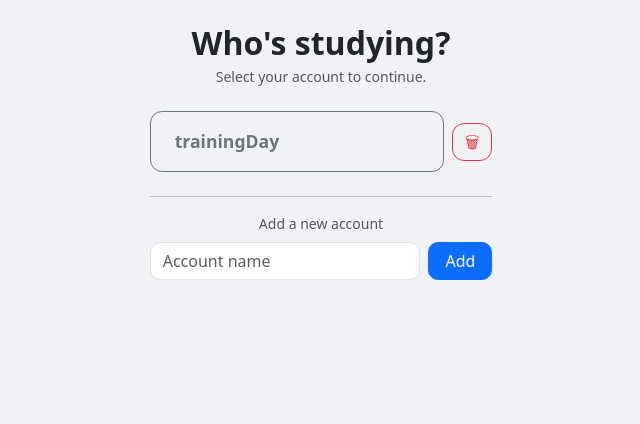
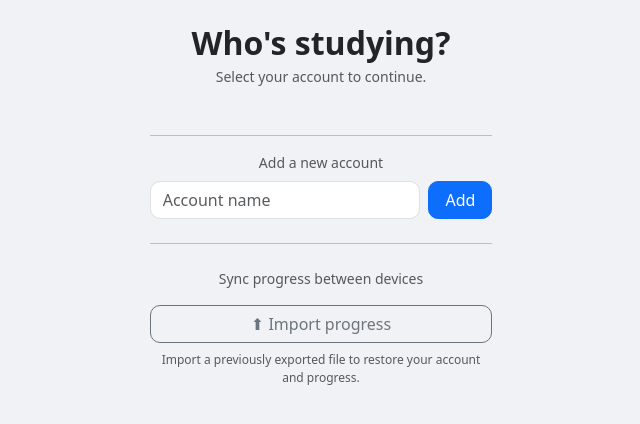
Before and after one commit to trainingDay25/MandarinTrainer, a Flask app: page /users in a window 1280 px wide. Shown: the part 122-546 px from the top of the page, without its empty margins (319-959 px from the left). Run offline with Flask 3, Linux system fonts and the light colour scheme; data comes from the database, SQL or seed files in the repository; some libraries are stand-ins or nearby versions.

Commit message:
Emtpy Account DB

```diff
--- a/src/mandarin_trainer/server.py
+++ b/src/mandarin_trainer/server.py
@@ -1,4 +1,4 @@
-from flask import Flask, render_template, request, jsonify, session, redirect, url_for, send_from_directory, send_file
+from flask import Flask, render_template, request, jsonify, session, redirect, url_for, send_from_directory, send_file, g
 import sqlite3
 import os
 import sys
@@ -466,7 +466,6 @@ def init_db():
                 name       TEXT    NOT NULL UNIQUE,
                 created_at TEXT    DEFAULT (datetime('now'))
             );
-            INSERT OR IGNORE INTO users (id, name) VALUES (1, 'trainingDay');
         ''')
 
         # Migrate progress: add user_id, rebuild with composite PK (user_id, word_id)
@@ -657,7 +656,16 @@ def get_sid():
     return session['sid']
 
 def get_user_id():
-    return session.get('user_id')
+    if 'validated_user_id' in g:
+        return g.validated_user_id
+    uid = session.get('user_id')
+    if uid is not None:
+        with get_db() as conn:
+            if not conn.execute('SELECT id FROM users WHERE id = ?', (uid,)).fetchone():
+                session.pop('user_id', None)
+                uid = None
+    g.validated_user_id = uid
+    return uid
 
 def load_queue(sid):
     with get_db() as conn:
@@ -2433,6 +2441,21 @@ def users_switch(user_id):
     return redirect('/')
 
 
+@app.route('/users/rename/<int:user_id>', methods=['POST'])
+def users_rename(user_id):
+    data = request.get_json(silent=True) or {}
+    name = (data.get('name') or '').strip()
+    if not name:
+        return jsonify({'ok': False, 'error': 'Name cannot be empty.'})
+    with get_db() as conn:
+        if not conn.execute('SELECT id FROM users WHERE id = ?', (user_id,)).fetchone():
+            return jsonify({'ok': False, 'error': 'User not found.'})
+        if conn.execute('SELECT id FROM users WHERE name = ? AND id != ?', (name, user_id)).fetchone():
+            return jsonify({'ok': False, 'error': f'An account named "{name}" already exists.'})
+        conn.execute('UPDATE users SET name = ? WHERE id = ?', (name, user_id))
+    return jsonify({'ok': True, 'name': name})
+
+
 # ── Progress sync export / import ────────────────────────────────────────────
 
 def _collect_sync_payload(uid, conn):
--- a/src/mandarin_trainer/templates/users.html
+++ b/src/mandarin_trainer/templates/users.html
@@ -10,22 +10,41 @@
 
     <div class="d-flex flex-column gap-2 mb-4">
       {% for u in users %}
-      <div class="d-flex gap-2 align-items-center">
-        <form method="post" action="/users/switch/{{ u.id }}" class="flex-grow-1">
+      <div class="d-flex gap-2 align-items-center flex-wrap" id="urow-{{ u.id }}">
+
+        <!-- Normal view: select button -->
+        <form method="post" action="/users/switch/{{ u.id }}" class="flex-grow-1" id="uswitch-{{ u.id }}">
           <button type="submit"
                   class="btn w-100 text-start px-4 py-3 fw-semibold
                          {% if current_user_id == u.id %}btn-dark{% else %}btn-outline-secondary{% endif %}"
                   style="font-size:1.1rem; border-radius:12px">
-            {{ u.name }}
+            <span id="unamedisp-{{ u.id }}">{{ u.name }}</span>
             {% if current_user_id == u.id %}
             <span class="float-end badge bg-secondary fw-normal" style="margin-top:2px">active</span>
             {% endif %}
           </button>
         </form>
-        <form method="post" action="/users/delete/{{ u.id }}"
+
+        <!-- Rename view (hidden by default) -->
+        <div class="flex-grow-1 d-none" id="urename-{{ u.id }}">
+          <div class="d-flex gap-1">
+            <input type="text" class="form-control" id="unameinput-{{ u.id }}"
+                   value="{{ u.name|e }}" maxlength="40" style="border-radius:10px"
+                   onkeydown="if(event.key==='Enter')submitRename({{ u.id }});else if(event.key==='Escape')cancelRename({{ u.id }})">
+            <button class="btn btn-success px-3" onclick="submitRename({{ u.id }})" style="border-radius:10px" title="Save">✓</button>
+            <button class="btn btn-outline-secondary px-3" onclick="cancelRename({{ u.id }})" style="border-radius:10px" title="Cancel">✗</button>
+          </div>
+          <div class="text-danger small mt-1 d-none" id="uerr-{{ u.id }}"></div>
+        </div>
+
+        <button class="btn btn-outline-secondary" id="upencil-{{ u.id }}"
+                onclick="startRename({{ u.id }})" style="border-radius:12px" title="Rename account">✏</button>
+
+        <form method="post" action="/users/delete/{{ u.id }}" id="udel-{{ u.id }}"
               onsubmit="return window.confirmAction('Delete account \'{{ u.name|e }}\'?\n\nThis permanently removes all progress, stats, custom lists, and session history for this account.', this)">
           <button type="submit" class="btn btn-outline-danger" style="border-radius:12px" title="Delete account">🗑</button>
         </form>
+
       </div>
       {% endfor %}
     </div>
@@ -38,10 +57,10 @@
       <button type="submit" class="btn btn-primary px-3" style="border-radius:10px">Add</button>
     </form>
 
-    {% if current_user_id %}
     <hr class="my-4">
     <p class="text-muted small text-center mb-3">Sync progress between devices</p>
     {% if is_android %}
+    {% if current_user_id %}
     <p class="text-muted text-center mb-2" style="font-size:0.85rem">
       Tap the <strong>⋮ menu</strong> at the top of the screen and choose
       <strong>Export Progress</strong> or <strong>Import Progress</strong>.
@@ -53,19 +72,27 @@
       then tap Import Progress.
     </p>
     {% else %}
+    <p class="text-muted text-center mb-2" style="font-size:0.85rem">
+      Tap the <strong>⋮ menu</strong> at the top of the screen and choose
+      <strong>Import Progress</strong> to restore a previously exported file.
+    </p>
+    {% endif %}
+    {% else %}
     <div class="d-flex gap-2">
+      {% if current_user_id %}
       <a href="/api/sync/export" class="btn btn-outline-secondary flex-grow-1" style="border-radius:10px">
         ⬇ Export progress
       </a>
+      {% endif %}
       <button class="btn btn-outline-secondary flex-grow-1" style="border-radius:10px"
               data-bs-toggle="modal" data-bs-target="#importModal">
         ⬆ Import progress
       </button>
     </div>
     <p class="text-muted text-center mt-2" style="font-size:0.75rem">
-      Export saves your progress to a file. Import replaces your current progress with that file.
+      {% if current_user_id %}Export saves your progress to a file. Import replaces your current progress with that file.
+      {% else %}Import a previously exported file to restore your account and progress.{% endif %}
     </p>
-    {% endif %}
     {% endif %}
 
   </div>
@@ -113,6 +140,44 @@
 
 {% block scripts %}
 <script>
+function startRename(id) {
+  document.getElementById('uswitch-' + id).classList.add('d-none');
+  document.getElementById('urename-' + id).classList.remove('d-none');
+  document.getElementById('upencil-' + id).classList.add('d-none');
+  document.getElementById('udel-'    + id).classList.add('d-none');
+  const inp = document.getElementById('unameinput-' + id);
+  inp.focus();
+  inp.select();
+}
+
+function cancelRename(id) {
+  document.getElementById('uswitch-' + id).classList.remove('d-none');
+  document.getElementById('urename-' + id).classList.add('d-none');
+  document.getElementById('upencil-' + id).classList.remove('d-none');
+  document.getElementById('udel-'    + id).classList.remove('d-none');
+  document.getElementById('uerr-'    + id).classList.add('d-none');
+}
+
+async function submitRename(id) {
+  const inp  = document.getElementById('unameinput-' + id);
+  const errEl = document.getElementById('uerr-' + id);
+  const name = inp.value.trim();
+  if (!name) { errEl.textContent = 'Name cannot be empty.'; errEl.classList.remove('d-none'); return; }
+  const res  = await fetch('/users/rename/' + id, {
+    method: 'POST',
+    headers: {'Content-Type': 'application/json'},
+    body: JSON.stringify({name}),
+  });
+  const data = await res.json();
+  if (data.ok) {
+    document.getElementById('unamedisp-' + id).textContent = data.name;
+    cancelRename(id);
+  } else {
+    errEl.textContent = data.error;
+    errEl.classList.remove('d-none');
+  }
+}
+
 document.getElementById('show-paste-link')?.addEventListener('click', e => {
   e.preventDefault();
   document.getElementById('import-file-section').classList.add('d-none');
```
